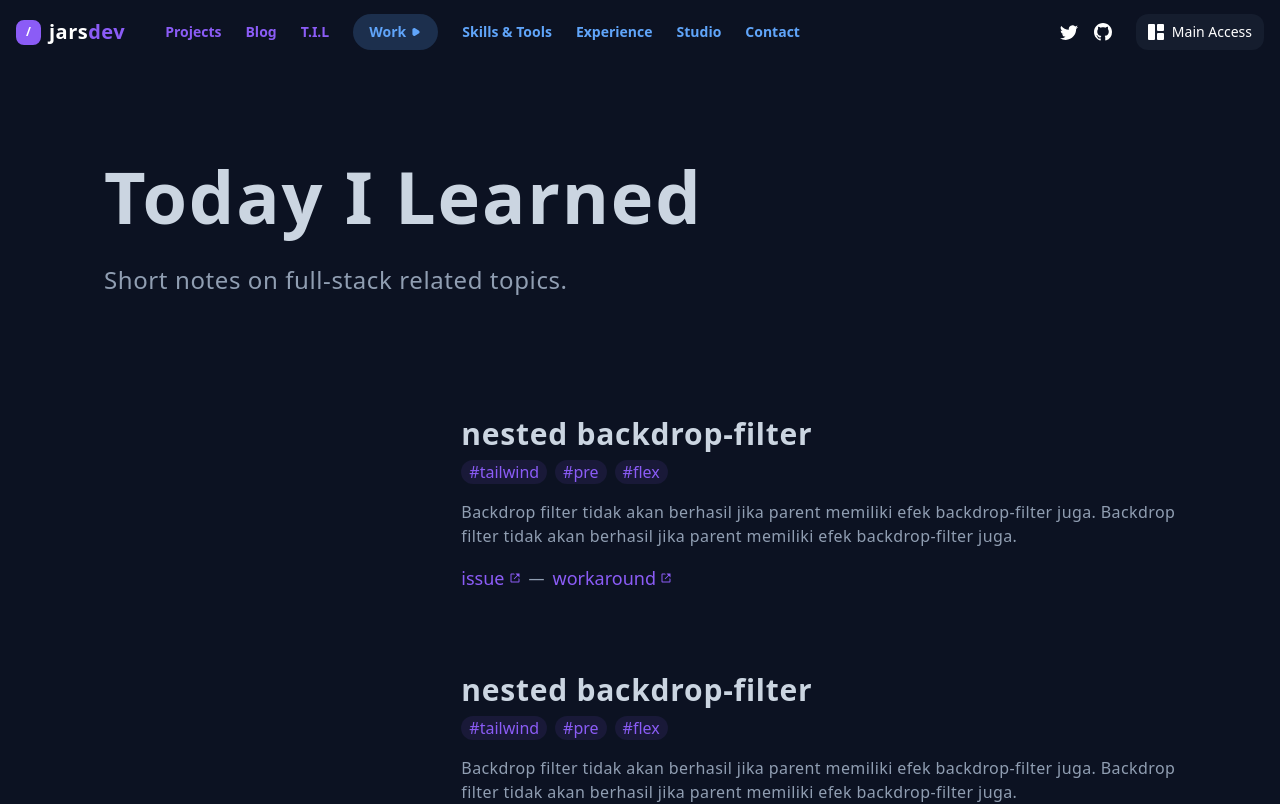
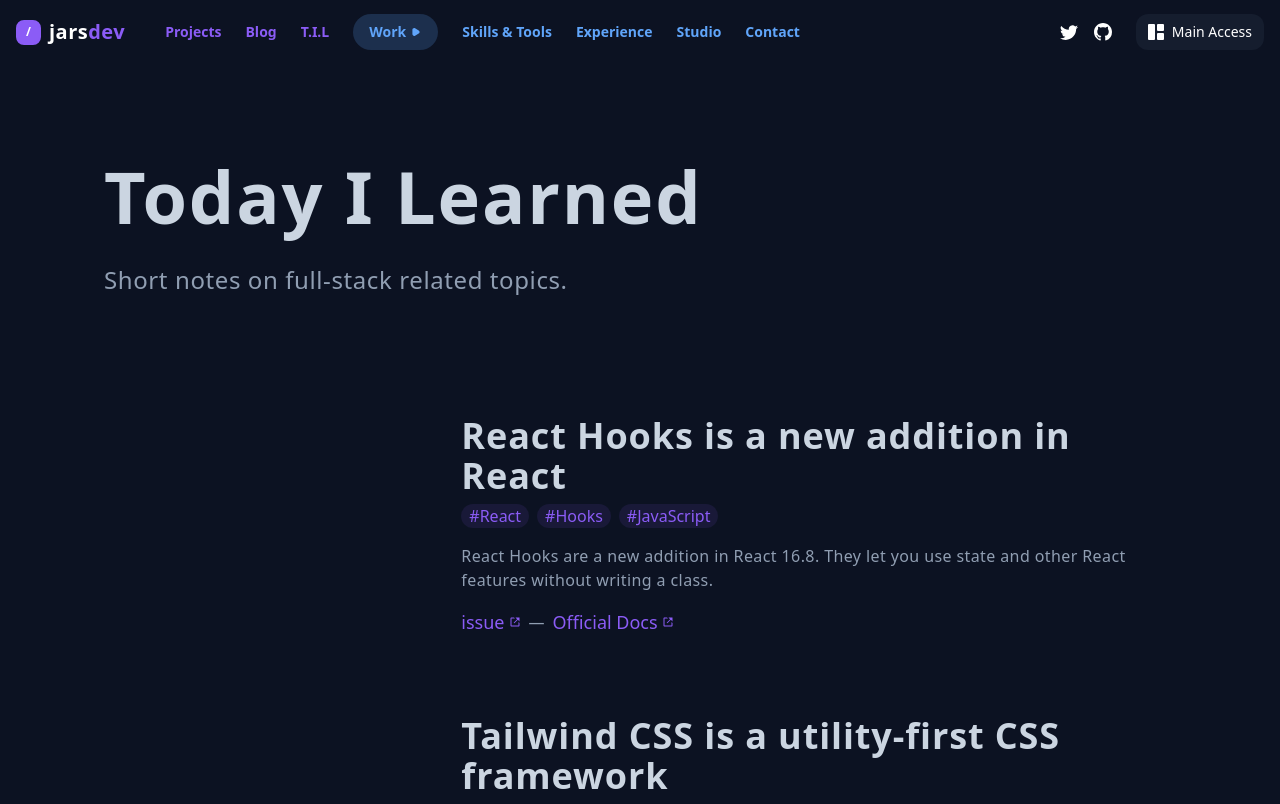
Before and after one commit to ImJars/Development-full-coding, a React (Vite) app: page /til in a window 1280 px wide. Shown: the top 804 px of the page. Built offline with nearby package versions, Linux system fonts and the light colour scheme.

Commit message:
Update TIL

```diff
--- a/src/TIL.jsx
+++ b/src/TIL.jsx
@@ -35,8 +35,24 @@ function Til() {
                         <div
                             className='w-2/3'
                         >
-                            <TodayComponent />
-                            <TodayComponent />
+                            <TodayComponent
+                                title='React Hooks is a new addition in React'
+                                tag_1='#React'
+                                tag_2='#Hooks'
+                                tag_3='#JavaScript'
+                                description='React Hooks are a new addition in React 16.8. They let you use state and other React features without writing a class.'
+                                link_1='issue'
+                                link_2='Official Docs'
+                            />
+                            <TodayComponent
+                                title='Tailwind CSS is a utility-first CSS framework'
+                                tag_1='#Tailwind'
+                                tag_2='#CSS'
+                                tag_3='#JavaScript'
+                                description='Tailwind CSS is a utility-first CSS framework for rapidly building custom user interfaces.'
+                                link_1='Credits'
+                                link_2='Official Docs'
+                            />
                         </div>
                     </div>
                     <div
--- a/src/components/TIL/todayComponent.jsx
+++ b/src/components/TIL/todayComponent.jsx
@@ -1,16 +1,16 @@
 import React from 'react'
 import { BiLinkExternal } from 'react-icons/bi'
 
-function TodayComponent() {
+function TodayComponent({ title, tag_1, tag_2, tag_3, description, link_1, link_2 }) {
   return (
     <>
         <div
           className='py-10'
         >
             <h1
-              className='text-text-white-gray text-3xl font-bold tracking-wide mb-2'
+              className='text-text-white-gray text-4xl font-bold tracking-wide mb-2'
             >
-                nested backdrop-filter
+                { title }
             </h1>
             <div
               className='flex space-x-2'
@@ -19,26 +19,25 @@ function TodayComponent() {
                   className='text-text-purple bg-text-purple bg-opacity-10 px-2 rounded-full
                             font-light'
                 >
-                  #tailwind
+                  { tag_1 }
                 </h1>
                 <h2
                   className='text-text-purple bg-text-purple bg-opacity-10 px-2 rounded-full
                   font-light'
                 >
-                  #pre
+                  { tag_2 }
                 </h2>
                 <h3
                   className='text-text-purple bg-text-purple bg-opacity-10 px-2 rounded-full
                   font-light'
                 >
-                  #flex
+                  { tag_3 }
                 </h3>
             </div>
             <h2
               className='text-text-general text-base tracking-wide mt-4'
             >
-              Backdrop filter tidak akan berhasil jika parent memiliki efek backdrop-filter juga.
-              Backdrop filter tidak akan berhasil jika parent memiliki efek backdrop-filter juga.
+              { description }
             </h2>
             <div
               className='flex space-x-2 mt-4 items-center'
@@ -51,7 +50,7 @@ function TodayComponent() {
                 <h1
                   className='text-lg font-light'
                 >
-                  issue
+                  { link_1 }
                 </h1>
                 <div>
                   <BiLinkExternal
@@ -72,7 +71,7 @@ function TodayComponent() {
                 <h1
                   className='text-lg font-light'
                 >
-                  workaround
+                  { link_2 }
                 </h1>
                 <div>
                   <BiLinkExternal
```
